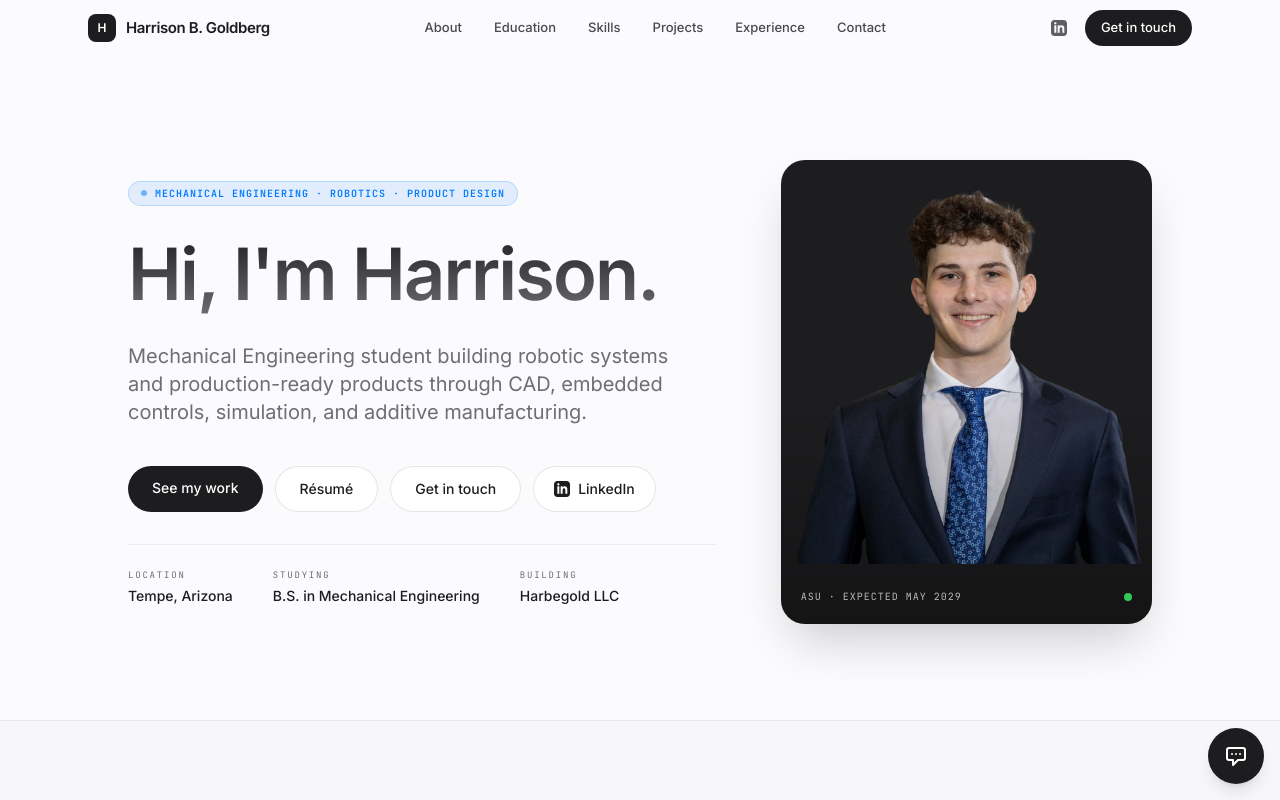
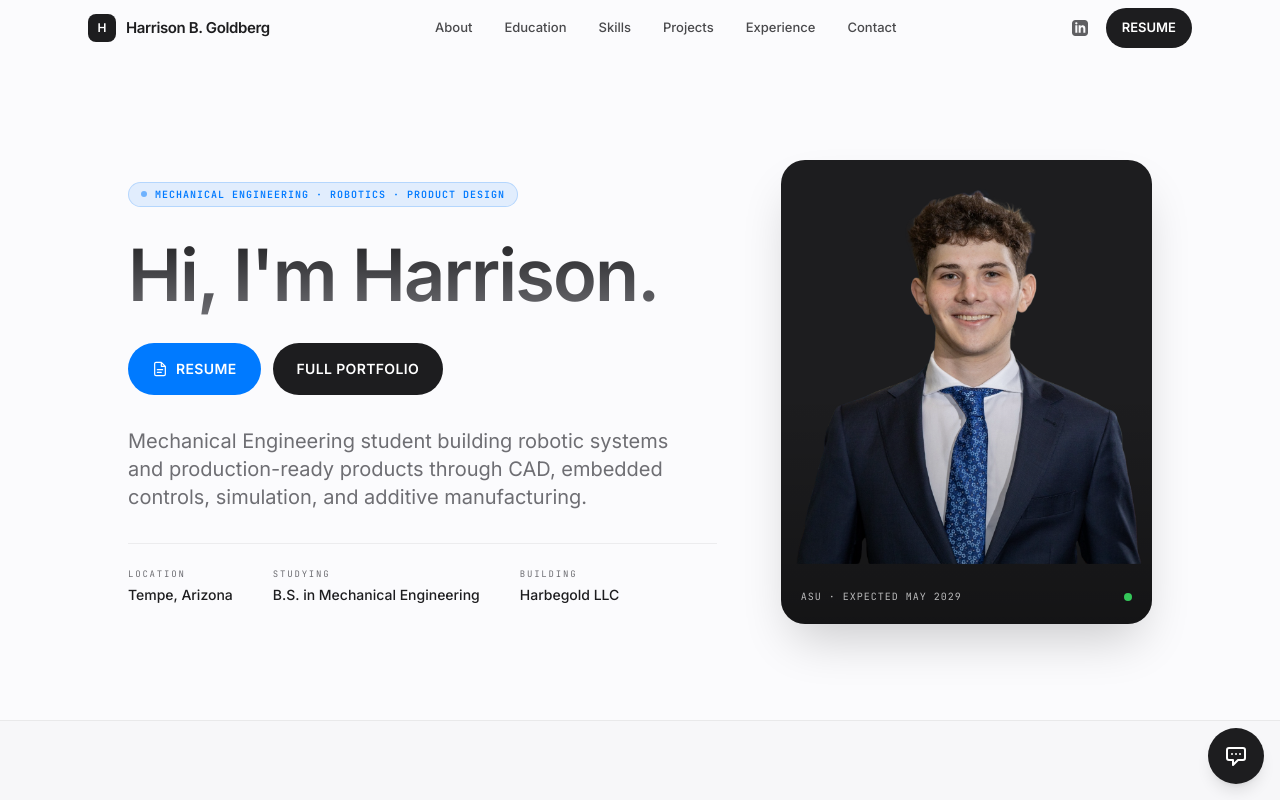
Before and after one commit to harbegold/harrisonbgoldberg.com, a React (Vite) app: page / in a window 1280 px wide. Shown: the top 800 px of the page. Built offline with nearby package versions, Linux system fonts and the light colour scheme.

Commit message:
Put resume and full portfolio buttons above the homepage introduction

```diff
--- a/App.tsx
+++ b/App.tsx
@@ -48,7 +48,7 @@ const App: React.FC = () => {
               Harrison B. Goldberg
             </span>
           </a>
-          <div className="hidden md:flex gap-8 text-[13px] font-medium text-[#1d1d1f]/80">
+          <div className="hidden lg:flex gap-8 text-[13px] font-medium text-[#1d1d1f]/80">
             {NAV_LINKS.map(link => (
               <a key={link.href} href={link.href} className="hover:text-[#007aff] transition-colors">
                 {link.label}
@@ -62,7 +62,7 @@ const App: React.FC = () => {
               aria-expanded={menuOpen}
               aria-controls="mobile-navigation"
               onClick={() => setMenuOpen(open => !open)}
-              className="md:hidden w-11 h-11 flex items-center justify-center rounded-full hover:bg-black/5"
+              className="lg:hidden w-11 h-11 flex items-center justify-center rounded-full hover:bg-black/5"
             >
               <svg className="w-5 h-5" fill="none" stroke="currentColor" viewBox="0 0 24 24" aria-hidden="true">
                 <path strokeLinecap="round" strokeWidth={2} d={menuOpen ? 'M6 6l12 12M6 18L18 6' : 'M4 6h16M4 12h16M4 18h16'} />
@@ -80,14 +80,17 @@ const App: React.FC = () => {
               </svg>
             </a>
             <a
-              href={`mailto:${PERSONAL_INFO.email}`}
-              className="text-[13px] font-medium px-4 py-2 rounded-full bg-[#1d1d1f] text-white hover:bg-[#007aff] transition-colors"
+              href="/resume.pdf"
+              target="_blank"
+              rel="noopener noreferrer"
+              aria-label="RESUME (PDF, opens in a new tab)"
+              className="text-[13px] font-semibold px-4 py-2.5 rounded-full bg-[#1d1d1f] text-white hover:bg-[#007aff] transition-colors"
             >
-              Get in touch
+              RESUME
             </a>
           </div>
         </div>
-        <div id="mobile-navigation" hidden={!menuOpen} className="md:hidden border-t border-black/[0.08] bg-[#fbfbfd] px-6 py-3">
+        <div id="mobile-navigation" hidden={!menuOpen} className="lg:hidden border-t border-black/[0.08] bg-[#fbfbfd] px-6 py-3">
           {NAV_LINKS.map(link => (
             <a key={link.href} href={link.href} onClick={() => setMenuOpen(false)} className="block py-3 text-sm font-medium hover:text-[#007aff]">
               {link.label}
@@ -111,45 +114,30 @@ const App: React.FC = () => {
               <span className="apple-gradient">Hi, I'm Harrison.</span>
             </h1>
 
-            <p className="text-lg sm:text-xl text-[#6e6e73] leading-relaxed max-w-xl">
-              {PERSONAL_INFO.bio}
-            </p>
-
-            <div className="flex flex-wrap gap-3 pt-2">
-              <a
-                href="#projects"
-                className="px-6 py-3 bg-[#1d1d1f] text-white rounded-full font-medium text-sm hover:bg-[#007aff] transition-colors"
-              >
-                See my work
-              </a>
+            <div className="grid grid-cols-2 sm:flex gap-3 max-w-md" aria-label="Explore my work">
               <a
                 href="/resume.pdf"
                 target="_blank"
                 rel="noopener noreferrer"
-                aria-label="Résumé (PDF, opens in a new tab)"
-                className="px-6 py-3 bg-white border border-black/[0.1] text-[#1d1d1f] rounded-full font-medium text-sm hover:border-[#007aff]/40 hover:text-[#007aff] transition-all"
+                aria-label="RESUME (PDF, opens in a new tab)"
+                className="inline-flex items-center justify-center gap-2 px-3 sm:px-6 py-4 bg-[#007aff] text-white rounded-full font-semibold text-xs sm:text-sm tracking-wide hover:bg-[#0051d5] transition-colors"
               >
-                Résumé
+                <svg className="w-4 h-4 shrink-0" fill="none" stroke="currentColor" viewBox="0 0 24 24" aria-hidden="true">
+                  <path strokeLinecap="round" strokeLinejoin="round" strokeWidth={1.8} d="M14 2H6a2 2 0 00-2 2v16a2 2 0 002 2h12a2 2 0 002-2V8l-6-6zm0 0v6h6M8 13h8M8 17h6" />
+                </svg>
+                RESUME
               </a>
               <a
-                href="#contact"
-                className="px-6 py-3 bg-white border border-black/[0.1] text-[#1d1d1f] rounded-full font-medium text-sm hover:border-[#007aff]/40 hover:text-[#007aff] transition-all"
+                href="#projects"
+                className="inline-flex items-center justify-center px-3 sm:px-6 py-4 bg-[#1d1d1f] text-white rounded-full font-semibold text-xs sm:text-sm tracking-wide hover:bg-[#007aff] transition-colors"
               >
-                Get in touch
-              </a>
-              <a
-                href={PERSONAL_INFO.linkedin}
-                target="_blank"
-                rel="noopener noreferrer"
-                aria-label="LinkedIn profile"
-                className="px-5 py-3 bg-white border border-black/[0.1] text-[#1d1d1f] rounded-full font-medium text-sm hover:bg-[#0a66c2] hover:border-[#0a66c2] hover:text-white transition-all flex items-center gap-2"
-              >
-                <svg className="w-4 h-4" fill="currentColor" viewBox="0 0 24 24" aria-hidden="true">
-                  <path d="M19 0h-14c-2.76 0-5 2.24-5 5v14c0 2.76 2.24 5 5 5h14c2.76 0 5-2.24 5-5v-14c0-2.76-2.24-5-5-5zm-11 19h-3v-11h3v11zm-1.5-12.27c-.97 0-1.75-.78-1.75-1.73s.78-1.74 1.75-1.74 1.75.78 1.75 1.74c0 .95-.78 1.73-1.75 1.73zm13.5 12.27h-3v-5.6c0-3.37-4-3.11-4 0v5.6h-3v-11h3v1.76c1.4-2.58 7-2.78 7 2.47v6.77z" />
-                </svg>
-                LinkedIn
+                FULL PORTFOLIO
               </a>
             </div>
+
+            <p className="text-lg sm:text-xl text-[#6e6e73] leading-relaxed max-w-xl">
+              {PERSONAL_INFO.bio}
+            </p>
 
             <div className="flex flex-wrap items-center gap-x-10 gap-y-4 pt-6 border-t border-black/[0.06]">
               <div className="flex flex-col gap-1">
```
Also changed, not shown: 1 other file (tests, documents, lock files or other folders).
